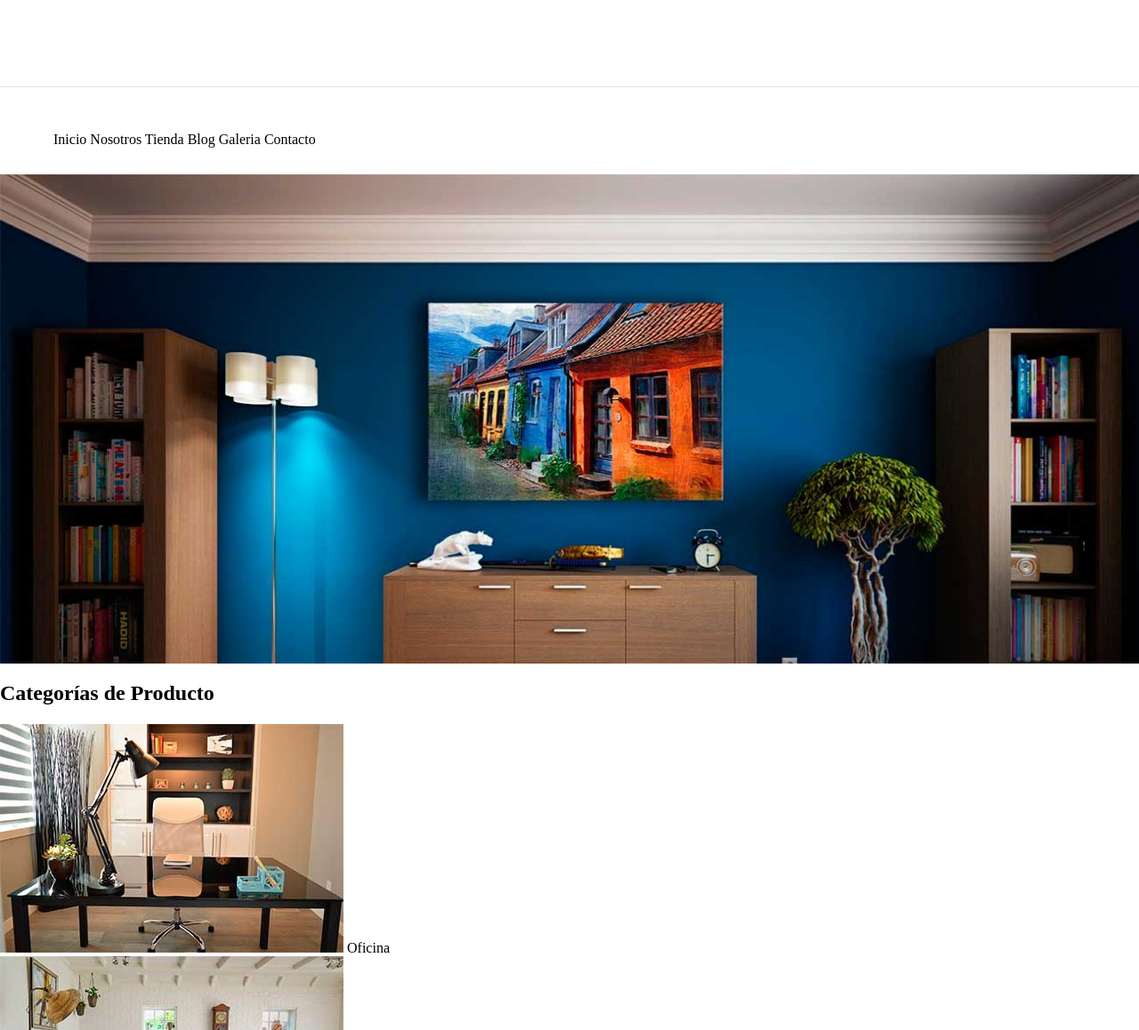
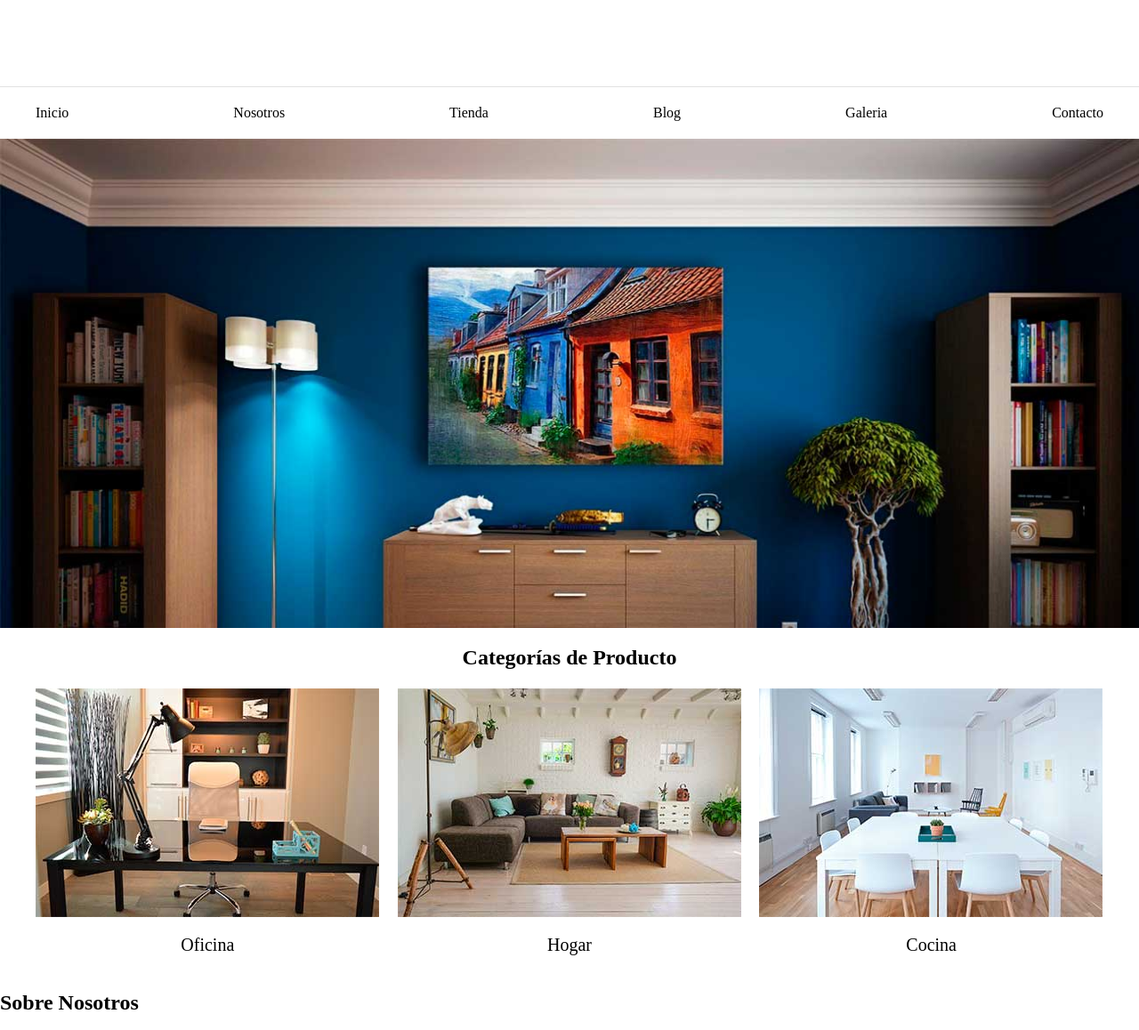
Before and after one commit to edgardOrtega/Ecommerce, a plain HTML site: page index.html in a window 1280 px wide. Shown: the part 140-1298 px from the top of the page at 89% size. Drawn offline with Linux system fonts and the light colour scheme.

Commit message:
modificando galeria con grid

```diff
--- a/asset/css/app.css
+++ b/asset/css/app.css
@@ -18,6 +18,11 @@ a{
     margin: 0 auto;
 }
 
+img{
+    max-width: 100%;
+    display: block;
+}
+
 
 /* Header y Navegacion  */
 
@@ -36,9 +41,9 @@ a{
     border-top: 1px solid #e1e1e1
 }
 .nav-principal{
-    border-width: 1px;
-
-    padding: 50px 0 30px 20px;
+    padding: 20px 0;
+    display: flex;
+    justify-content: space-between;
 }
 
 .hero{
@@ -47,3 +52,25 @@ a{
     background-size: cover;
     background-repeat: no-repeat;
 }
+
+/* Categorias */
+
+.categorias h2{
+    text-align: center;
+}
+.categoria a{
+    display: block;
+    text-align: center;
+    padding: 20px;
+    font-size: 20px;
+}
+.categoria a:hover{
+    background-color: #037bc0;
+    color: #FFFFFF;
+    border-bottom-right-radius: 10px;
+}
+.listado-categorias{
+display: grid;
+grid-template-columns: repeat(3,1fr);
+gap:20px;
+}
--- a/index.html
+++ b/index.html
@@ -31,21 +31,25 @@
 
     </div>
 
-    <section>
+    <section class="contenedor categorias">
         <h2>Categorías de <span>Producto</span></h2>
 
-        <div>
+        <div class="listado-categorias">
+            <div class="categoria">
                 <img src="./asset/img/categoria1.jpg" alt="Imagen Categoría" />
                 <a href="#">Oficina</a>
             </div>
-        <div>
+            <div class="categoria">
                 <img src="./asset/img/categoria2.jpg" alt="Imagen Categoría" />
                 <a href="#">Hogar</a>
             </div>
-        <div>
+            <div class="categoria">
                 <img src="./asset/img/categoria3.jpg" alt="Imagen Categoría" />
                 <a href="#">Cocina</a>
             </div>
+        </div>
+
+
     </section>
 
     <section class="sobre-nosotros">
```
Lines whose indentation alone changed are shown as unchanged.
